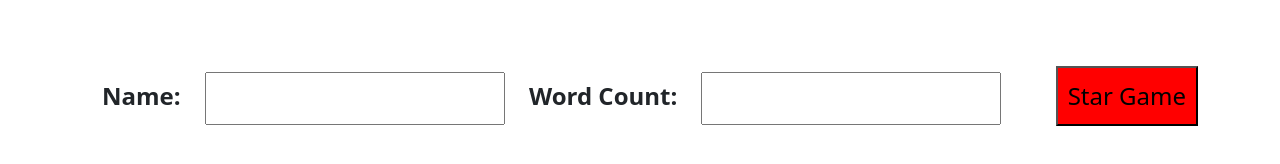
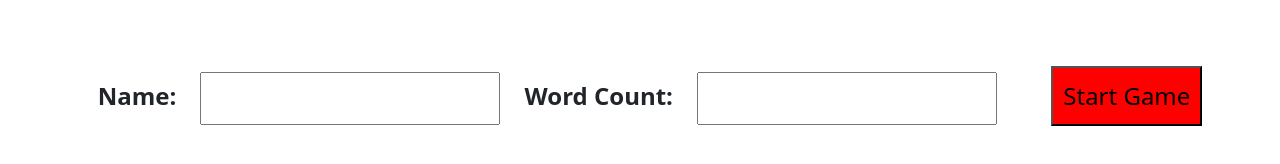
Before and after one commit to Frees1990/Spelling-Junior, a website: page index.html in a window 1280 px wide. Shown: the part 504-668 px from the top of the page. Drawn offline with nearby package versions, Linux system fonts and the light colour scheme; a web font is replaced by a local one.

Commit message:
corrected some spelling errors on labels

```diff
--- a/index.html
+++ b/index.html
@@ -21,7 +21,7 @@
             <input type="text" id="name" name="name" required>
             <label for="wordsCount" class ="smallscreensizelabel"><strong>Word Count:</strong></label>
             <input type="number" id="wordsCount" name="wordsCount" required>
-            <input type="submit" value="Star Game" id="startGame">
+            <input type="submit" value="Start Game" id="startGame">
         </form>
     </div>
     <script src="https://cdn.jsdelivr.net/npm/bootstrap@5.3.3/dist/js/bootstrap.bundle.min.js" integrity="sha384-YvpcrYf0tY3lHB60NNkmXc5s9fDVZLESaAA55NDzOxhy9GkcIdslK1eN7N6jIeHz" crossorigin="anonymous"></script>
```
